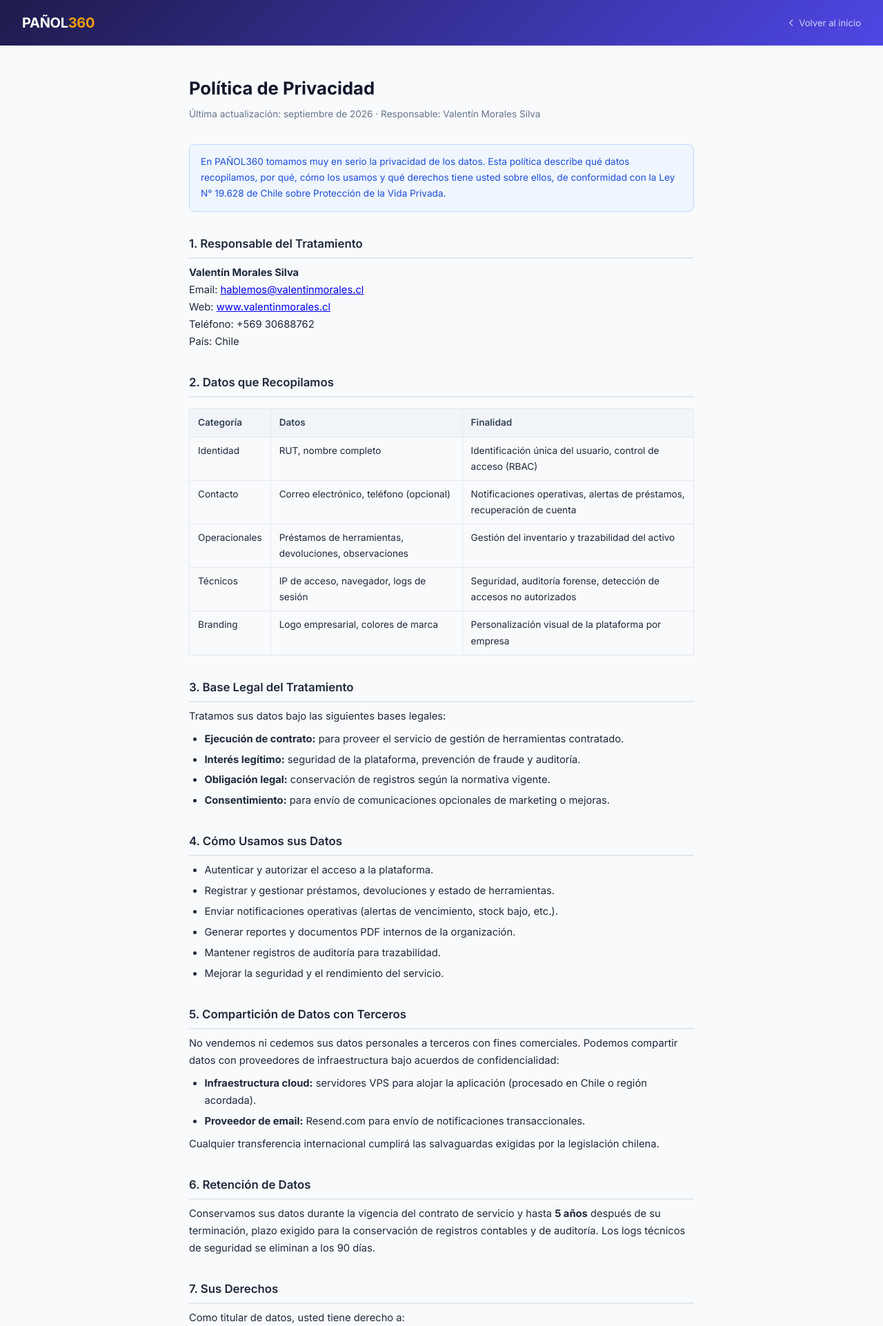
After one commit to tiomakina/panol-digital, a FastAPI app: page /privacidad in a window 1280 px wide. The commit adds this page. Shown: the top 1922 px of the page at 69% size. Run offline with FastAPI, Linux system fonts and the light colour scheme.

Commit message:
Portal: ajustes de branding, footer de contacto, páginas legales y seguridad
- portal/index.html:
  - Placeholder del campo alias: 'alias-empresa' (antes 'ej: vms-ingenieria')
  - Título: PAÑOL360 con '360' en ámbar (#f59e0b), coherente con el sidebar
  - Footer externo al card: Copyright Valentín Morales Silva © 2026 · web · email · teléfono
  - Links a Términos y Condiciones y Política de Privacidad

- Nuevas páginas legales (sin requerir cookie de tenant):
  - /terminos  → legal/terms.html  (T&C estándar en español, ley chilena)
  - /privacidad → legal/privacy.html (Política de privacidad, Ley 19.628)
  - Rutas registradas en main.py como endpoints públicos

- base.html footer interno actualizado:
  - Copyright Valentín Morales Silva © 2026. Todos los derechos reservados.
  - Íconos SVG inline para web, email y teléfono
  - Links a Términos y Condiciones y Política de Privacidad

- help/index.html:
  - Nueva sección '🌐 Cómo acceder al sistema' con el flujo portal → login
  - Explica el alias de empresa, formato RUT, sesión guardada 30 días
  - Advierte que /login siempre redirige al portal si no hay cookie de empresa

- Seguridad: /login sin cookie panol_tenant redirige a /portal
  (ya implementado en main.py desde commit anterior, queda documentado)

Co-Authored-By: Claude Sonnet 4.6 <noreply@anthropic.com>
Claude-Session: https://claude.ai/code/session_019ae6te9PWkGLBM94iE3Vez

```diff
--- a/backend/app/main.py
+++ b/backend/app/main.py
@@ -246,6 +246,18 @@ async def backup_page(request: Request):
     return await _render(request, "backup/index.html")
 
 
+@app.get("/terminos")
+async def terms_page(request: Request):
+    """Página de Términos y Condiciones — pública, no requiere cookie de tenant."""
+    return templates.TemplateResponse("legal/terms.html", {"request": request})
+
+
+@app.get("/privacidad")
+async def privacy_page(request: Request):
+    """Política de Privacidad — pública, no requiere cookie de tenant."""
+    return templates.TemplateResponse("legal/privacy.html", {"request": request})
+
+
 @app.get("/ayuda")
 async def help_page(request: Request):
     """Manual de usuario in-app — abierto a los 3 roles, sin restricción de RBAC."""
--- /dev/null
+++ b/backend/app/templates/legal/privacy.html
@@ -0,0 +1,255 @@
+<!DOCTYPE html>
+<html lang="es">
+<head>
+<meta charset="UTF-8">
+<meta name="viewport" content="width=device-width, initial-scale=1.0">
+<title>Política de Privacidad · PAÑOL360</title>
+<meta name="description" content="Política de Privacidad y tratamiento de datos personales en PAÑOL360">
+<link rel="icon" href="/static/img/icon-192.png">
+<link rel="preconnect" href="https://fonts.googleapis.com">
+<link href="https://fonts.googleapis.com/css2?family=Inter:wght@400;500;600;700&display=swap" rel="stylesheet">
+<style>
+*, *::before, *::after { box-sizing: border-box; }
+body {
+  font-family: 'Inter', sans-serif;
+  margin: 0;
+  background: #f8fafc;
+  color: #1e293b;
+  line-height: 1.7;
+}
+.top-bar {
+  background: linear-gradient(135deg, #1e1b4b 0%, #4f46e5 100%);
+  padding: 1rem 2rem;
+  display: flex;
+  align-items: center;
+  gap: 1rem;
+}
+.top-bar .logo-text {
+  font-size: 1.25rem;
+  font-weight: 800;
+  color: #fff;
+  letter-spacing: -0.3px;
+}
+.top-bar .logo-text .accent { color: #f59e0b; }
+.top-bar a.back {
+  color: rgba(255,255,255,0.75);
+  text-decoration: none;
+  font-size: 0.82rem;
+  display: inline-flex; align-items: center; gap: 0.3rem;
+}
+.top-bar a.back:hover { color: #fff; }
+.top-bar .spacer { flex: 1; }
+
+.container {
+  max-width: 780px;
+  margin: 0 auto;
+  padding: 2.5rem 1.5rem 4rem;
+}
+h1 {
+  font-size: 1.6rem;
+  font-weight: 700;
+  margin: 0 0 0.25rem;
+  color: #0f172a;
+}
+.subtitle { color: #64748b; font-size: 0.85rem; margin: 0 0 2rem; }
+h2 {
+  font-size: 1.05rem;
+  font-weight: 600;
+  color: #1e293b;
+  margin: 2rem 0 0.5rem;
+  padding-bottom: 0.35rem;
+  border-bottom: 2px solid #e2e8f0;
+}
+h3 { font-size: 0.95rem; font-weight: 600; margin: 1rem 0 0.4rem; color: #334155; }
+p { margin: 0.5rem 0; font-size: 0.92rem; }
+ul { margin: 0.5rem 0; padding-left: 1.4rem; font-size: 0.92rem; }
+li { margin-bottom: 0.3rem; }
+table {
+  width: 100%;
+  border-collapse: collapse;
+  font-size: 0.85rem;
+  margin: 1rem 0;
+}
+th {
+  text-align: left;
+  padding: 0.5rem 0.75rem;
+  background: #f1f5f9;
+  border: 1px solid #e2e8f0;
+  font-weight: 600;
+  color: #334155;
+}
+td {
+  padding: 0.5rem 0.75rem;
+  border: 1px solid #e2e8f0;
+  vertical-align: top;
+}
+.info-box {
+  background: #eff6ff;
+  border: 1px solid #bfdbfe;
+  border-radius: 8px;
+  padding: 0.85rem 1rem;
+  font-size: 0.85rem;
+  color: #1d4ed8;
+  margin: 1.5rem 0;
+}
+.page-footer {
+  text-align: center;
+  font-size: 0.75rem;
+  color: #94a3b8;
+  padding: 1.5rem;
+  border-top: 1px solid #e2e8f0;
+  margin-top: 2rem;
+}
+.page-footer a { color: #94a3b8; text-decoration: none; }
+.page-footer a:hover { color: #4f46e5; }
+</style>
+</head>
+<body>
+
+<div class="top-bar">
+  <span class="logo-text">PAÑOL<span class="accent">360</span></span>
+  <span class="spacer"></span>
+  <a href="/portal" class="back">
+    <svg width="14" height="14" fill="none" viewBox="0 0 24 24" stroke="currentColor"><path stroke-linecap="round" stroke-linejoin="round" stroke-width="2" d="M15 19l-7-7 7-7"/></svg>
+    Volver al inicio
+  </a>
+</div>
+
+<div class="container">
+
+  <h1>Política de Privacidad</h1>
+  <p class="subtitle">Última actualización: septiembre de 2026 · Responsable: Valentín Morales Silva</p>
+
+  <div class="info-box">
+    En PAÑOL360 tomamos muy en serio la privacidad de los datos. Esta política describe qué datos recopilamos, por qué, cómo los usamos y qué derechos tiene usted sobre ellos, de conformidad con la Ley N° 19.628 de Chile sobre Protección de la Vida Privada.
+  </div>
+
+  <h2>1. Responsable del Tratamiento</h2>
+  <p><strong>Valentín Morales Silva</strong><br>
+  Email: <a href="mailto:hablemos@valentinmorales.cl">hablemos@valentinmorales.cl</a><br>
+  Web: <a href="https://www.valentinmorales.cl" target="_blank" rel="noopener">www.valentinmorales.cl</a><br>
+  Teléfono: +569 30688762<br>
+  País: Chile</p>
+
+  <h2>2. Datos que Recopilamos</h2>
+  <table>
+    <thead>
+      <tr>
+        <th>Categoría</th>
+        <th>Datos</th>
+        <th>Finalidad</th>
+      </tr>
+    </thead>
+    <tbody>
+      <tr>
+        <td>Identidad</td>
+        <td>RUT, nombre completo</td>
+        <td>Identificación única del usuario, control de acceso (RBAC)</td>
+      </tr>
+      <tr>
+        <td>Contacto</td>
+        <td>Correo electrónico, teléfono (opcional)</td>
+        <td>Notificaciones operativas, alertas de préstamos, recuperación de cuenta</td>
+      </tr>
+      <tr>
+        <td>Operacionales</td>
+        <td>Préstamos de herramientas, devoluciones, observaciones</td>
+        <td>Gestión del inventario y trazabilidad del activo</td>
+      </tr>
+      <tr>
+        <td>Técnicos</td>
+        <td>IP de acceso, navegador, logs de sesión</td>
+        <td>Seguridad, auditoría forense, detección de accesos no autorizados</td>
+      </tr>
+      <tr>
+        <td>Branding</td>
+        <td>Logo empresarial, colores de marca</td>
+        <td>Personalización visual de la plataforma por empresa</td>
+      </tr>
+    </tbody>
+  </table>
+
+  <h2>3. Base Legal del Tratamiento</h2>
+  <p>Tratamos sus datos bajo las siguientes bases legales:</p>
+  <ul>
+    <li><strong>Ejecución de contrato:</strong> para proveer el servicio de gestión de herramientas contratado.</li>
+    <li><strong>Interés legítimo:</strong> seguridad de la plataforma, prevención de fraude y auditoría.</li>
+    <li><strong>Obligación legal:</strong> conservación de registros según la normativa vigente.</li>
+    <li><strong>Consentimiento:</strong> para envío de comunicaciones opcionales de marketing o mejoras.</li>
+  </ul>
+
+  <h2>4. Cómo Usamos sus Datos</h2>
+  <ul>
+    <li>Autenticar y autorizar el acceso a la plataforma.</li>
+    <li>Registrar y gestionar préstamos, devoluciones y estado de herramientas.</li>
+    <li>Enviar notificaciones operativas (alertas de vencimiento, stock bajo, etc.).</li>
+    <li>Generar reportes y documentos PDF internos de la organización.</li>
+    <li>Mantener registros de auditoría para trazabilidad.</li>
+    <li>Mejorar la seguridad y el rendimiento del servicio.</li>
+  </ul>
+
+  <h2>5. Compartición de Datos con Terceros</h2>
+  <p>No vendemos ni cedemos sus datos personales a terceros con fines comerciales. Podemos compartir datos con proveedores de infraestructura bajo acuerdos de confidencialidad:</p>
+  <ul>
+    <li><strong>Infraestructura cloud:</strong> servidores VPS para alojar la aplicación (procesado en Chile o región acordada).</li>
+    <li><strong>Proveedor de email:</strong> Resend.com para envío de notificaciones transaccionales.</li>
+  </ul>
+  <p>Cualquier transferencia internacional cumplirá las salvaguardas exigidas por la legislación chilena.</p>
+
+  <h2>6. Retención de Datos</h2>
+  <p>Conservamos sus datos durante la vigencia del contrato de servicio y hasta <strong>5 años</strong> después de su terminación, plazo exigido para la conservación de registros contables y de auditoría. Los logs técnicos de seguridad se eliminan a los 90 días.</p>
+
+  <h2>7. Sus Derechos</h2>
+  <p>Como titular de datos, usted tiene derecho a:</p>
+  <ul>
+    <li><strong>Acceso:</strong> conocer qué datos tenemos sobre usted.</li>
+    <li><strong>Rectificación:</strong> corregir datos inexactos o incompletos.</li>
+    <li><strong>Cancelación/Eliminación:</strong> solicitar la supresión de sus datos cuando proceda.</li>
+    <li><strong>Oposición:</strong> oponerse al tratamiento en casos justificados.</li>
+    <li><strong>Portabilidad:</strong> recibir sus datos en formato estructurado y legible por máquina.</li>
+  </ul>
+  <p>Para ejercer estos derechos, contáctenos en <a href="mailto:hablemos@valentinmorales.cl">hablemos@valentinmorales.cl</a> con asunto "Derechos ARCO". Responderemos en un plazo máximo de 30 días hábiles.</p>
+
+  <h2>8. Seguridad de los Datos</h2>
+  <p>Implementamos las siguientes medidas de seguridad:</p>
+  <ul>
+    <li>Cifrado TLS 1.2/1.3 en todas las comunicaciones (HTTPS obligatorio).</li>
+    <li>Contraseñas almacenadas con hash bcrypt (sin texto plano).</li>
+    <li>Autenticación de dos factores (2FA) disponible para todos los roles.</li>
+    <li>Control de acceso basado en roles (RBAC) granular.</li>
+    <li>Auditoría de eventos críticos con registro inmutable.</li>
+    <li>Backups cifrados en ubicación segregada.</li>
+    <li>Acceso administrativo restringido vía VPN (Tailscale).</li>
+  </ul>
+
+  <h2>9. Cookies y Almacenamiento Local</h2>
+  <p>PAÑOL360 utiliza:</p>
+  <ul>
+    <li><strong>Cookie <code>panol_tenant</code>:</strong> almacena el alias de empresa para personalizar la experiencia. Duración: 30 días. Esencial para el funcionamiento.</li>
+    <li><strong>localStorage:</strong> tokens JWT de sesión y preferencias de interfaz (tema, sidebar). No se envía al servidor.</li>
+  </ul>
+  <p>No utilizamos cookies de seguimiento, publicidad ni analítica de terceros.</p>
+
+  <h2>10. Cambios a esta Política</h2>
+  <p>Podemos actualizar esta Política periódicamente. Notificaremos cambios significativos publicándolos en esta página y, cuando corresponda, enviando un aviso por correo electrónico a los administradores de cada organización.</p>
+
+  <h2>11. Contacto y Reclamaciones</h2>
+  <p>Para consultas sobre privacidad o para interponer una reclamación:</p>
+  <ul>
+    <li><strong>Email:</strong> <a href="mailto:hablemos@valentinmorales.cl">hablemos@valentinmorales.cl</a></li>
+    <li><strong>Web:</strong> <a href="https://www.valentinmorales.cl" target="_blank" rel="noopener">www.valentinmorales.cl</a></li>
+    <li><strong>Teléfono:</strong> +569 30688762</li>
+  </ul>
+  <p>También puede contactar al Consejo para la Transparencia de Chile (<a href="https://www.consejotransparencia.cl" target="_blank" rel="noopener">www.consejotransparencia.cl</a>) si considera que sus derechos no han sido debidamente atendidos.</p>
+
+</div>
+
+<footer class="page-footer">
+  Copyright Valentín Morales Silva &copy; 2026. Todos los derechos reservados. &nbsp;·&nbsp;
+  <a href="/terminos">Términos y Condiciones</a> &nbsp;·&nbsp;
+  <a href="/privacidad">Política de Privacidad</a> &nbsp;·&nbsp;
+  <a href="/portal">Volver al portal</a>
+</footer>
+
+</body>
+</html>
```
Also changed, not shown: backend/app/templates/base.html (+20 -5 lines), backend/app/templates/help/index.html (+27 -0 lines), backend/app/templates/legal/terms.html (added, +180 -0 lines), backend/app/templates/portal/index.html (+80 -12 lines).
